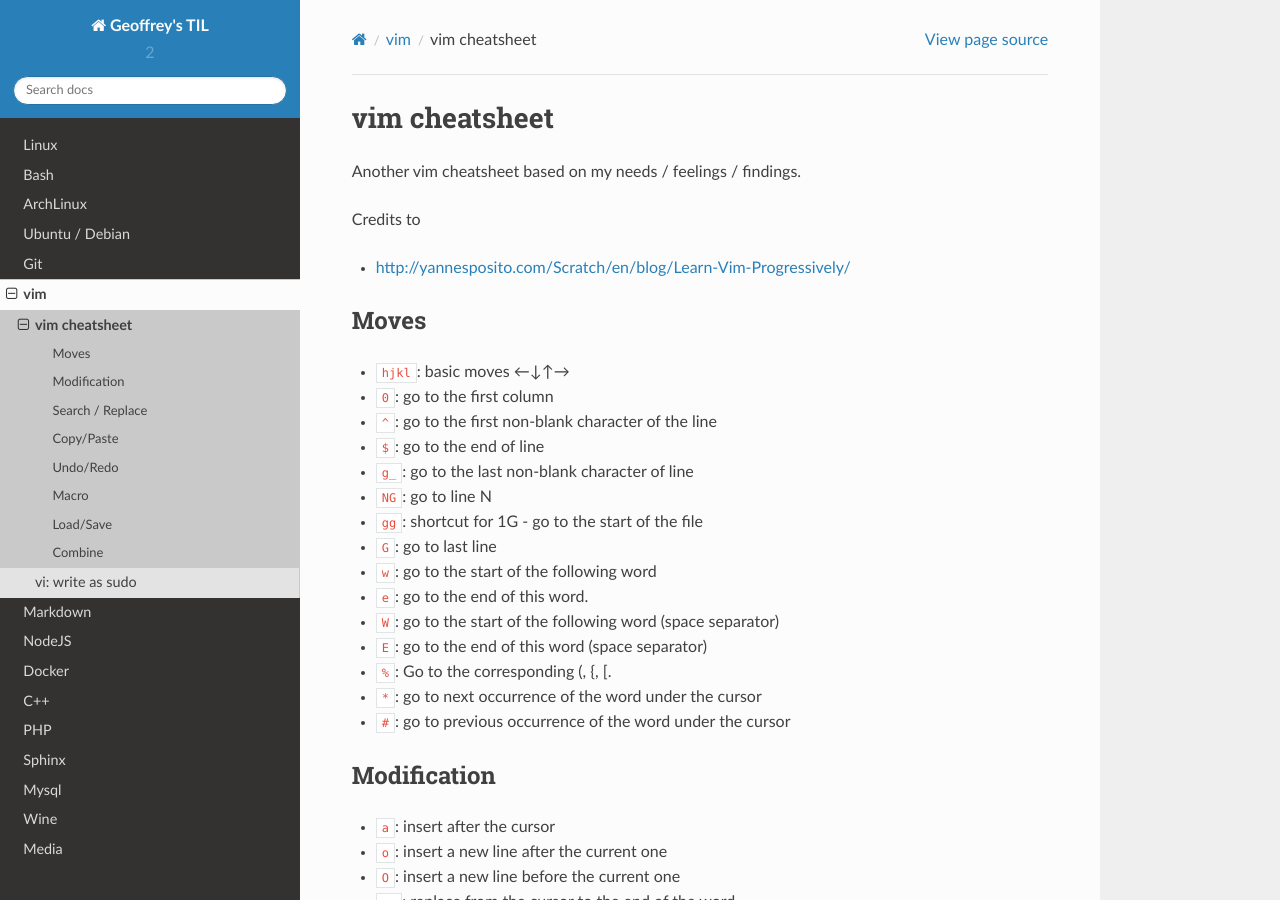
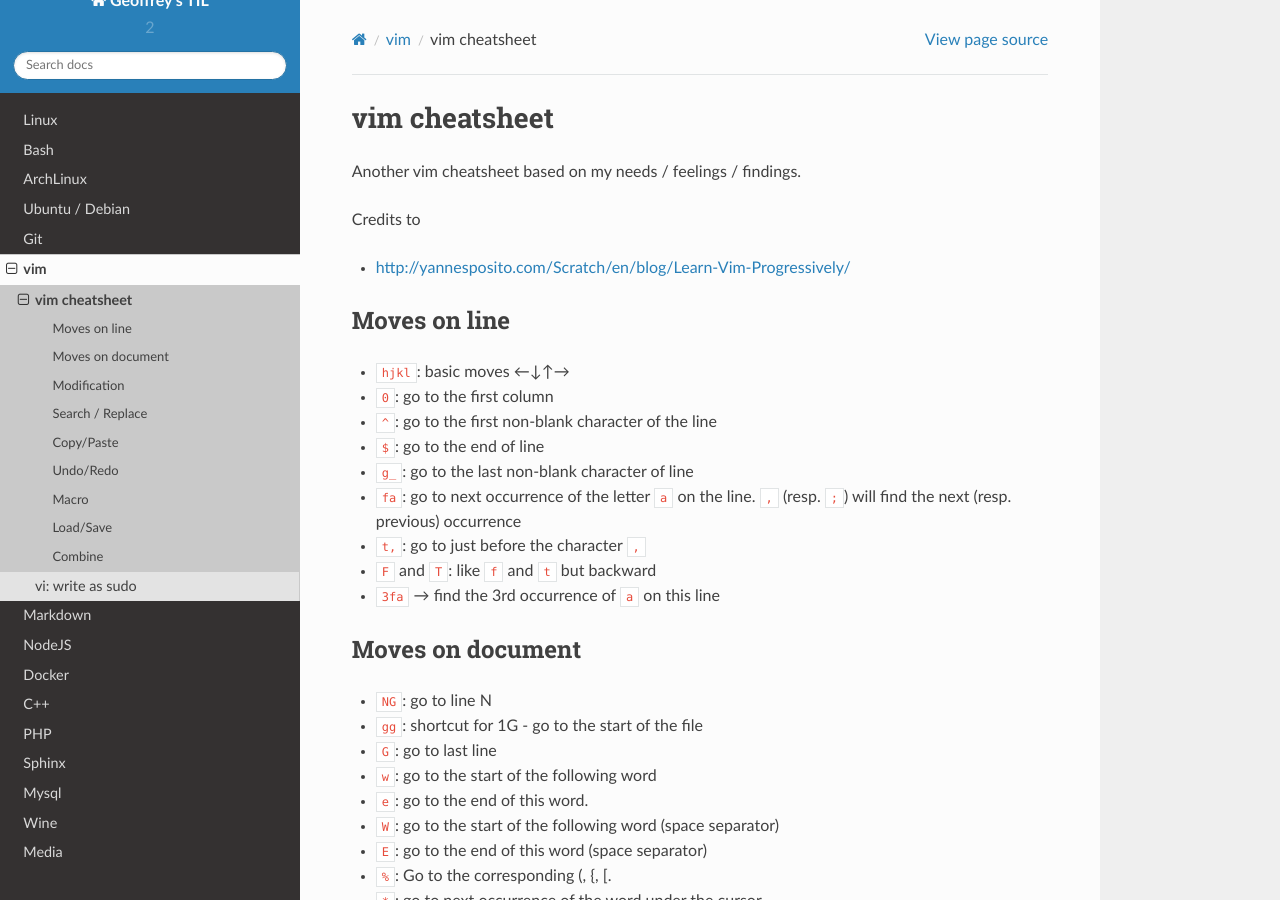
Before and after one commit to papaux/til, a Sphinx documentation site: the page built from source/vim/cheatsheet.rst, in a window 1280 px wide and 900 px high. Built offline with Sphinx 7.4.7 and the Read the Docs theme 2.0.0, drawn with Linux system fonts in a browser that asks for light colours.

Commit message:
vim: add new commands to cheatsheet

```diff
--- a/source/vim/cheatsheet.rst
+++ b/source/vim/cheatsheet.rst
@@ -7,13 +7,20 @@ Credits to
 
 - http://yannesposito.com/Scratch/en/blog/Learn-Vim-Progressively/
 
-Moves
-~~~~~~
+Moves on line
+~~~~~~~~~~~~~~
 - ``hjkl``: basic moves ←↓↑→
 - ``0``: go to the first column
 - ``^``: go to the first non-blank character of the line
 - ``$``: go to the end of line
 - ``g_``: go to the last non-blank character of line
+- ``fa``: go to next occurrence of the letter ``a`` on the line. ``,`` (resp. ``;``) will find the next (resp. previous) occurrence
+- ``t,``: go to just before the character ``,``
+- ``F`` and ``T``: like ``f`` and ``t`` but backward
+- ``3fa`` → find the 3rd occurrence of ``a`` on this line
+
+Moves on document
+~~~~~~~~~~~~~~~~~~
 - ``NG``: go to line N
 - ``gg``: shortcut for 1G - go to the start of the file
 - ``G``: go to last line
```
